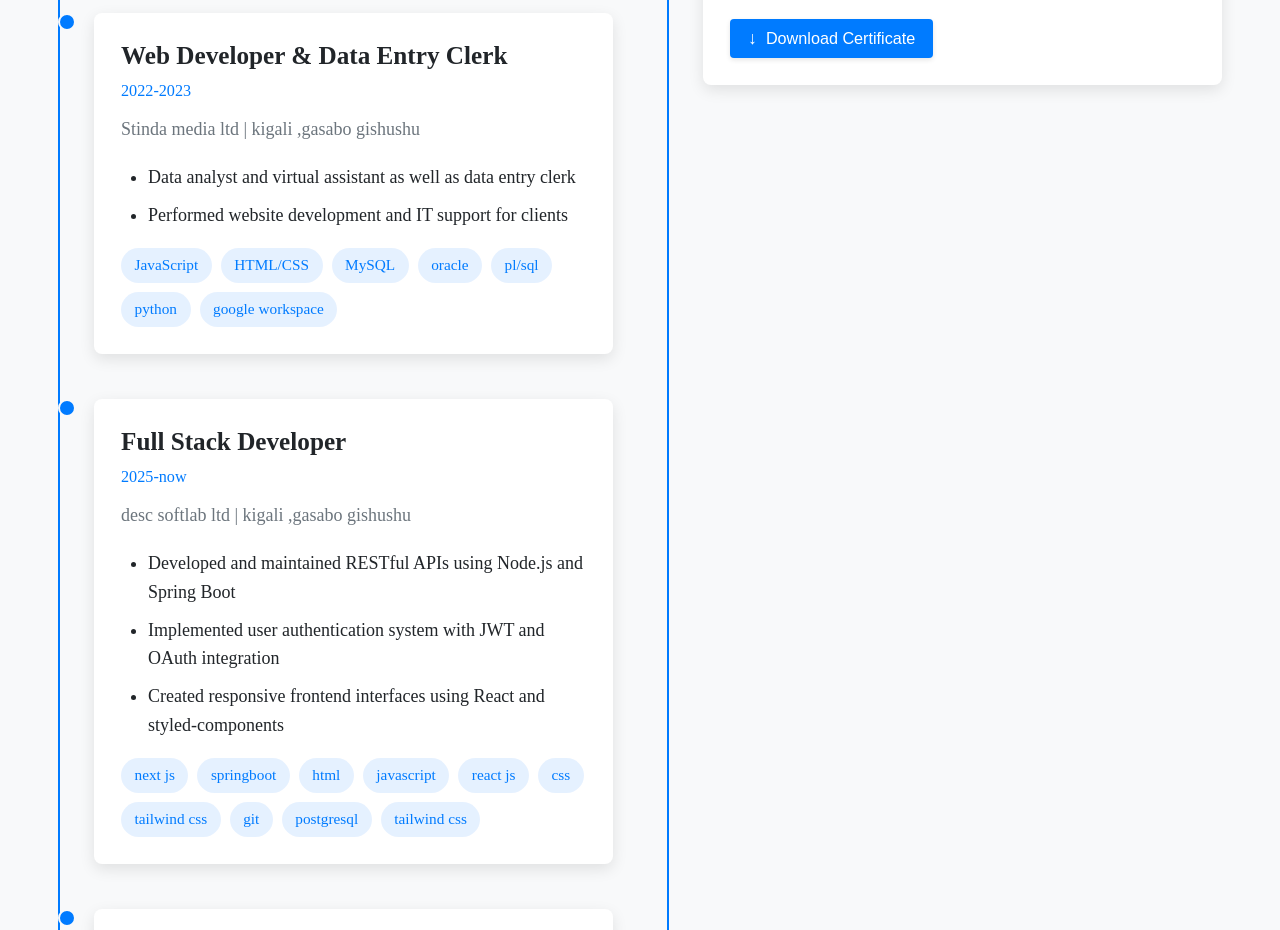
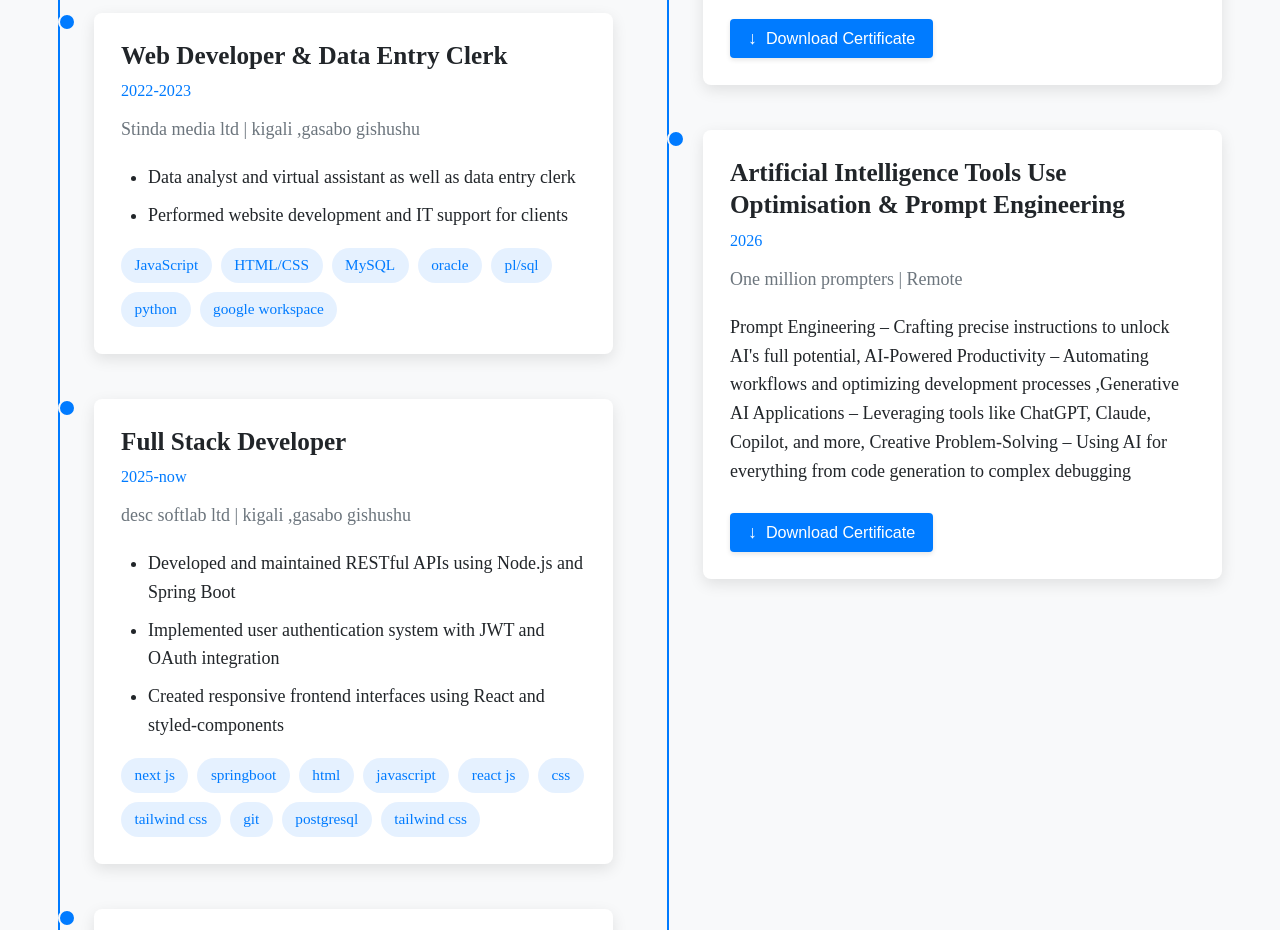
Before and after one commit to Alaindeve1/portfolio-website, a React (Create React App) app: page /experience in a window 1280 px wide. Shown: the part 1800-2730 px from the top of the page. Built offline with nearby package versions, Linux system fonts and the light colour scheme.

Commit message:
added the certificate from one million prompters to my experience

```diff
--- a/src/pages/Experience.jsx
+++ b/src/pages/Experience.jsx
@@ -132,6 +132,15 @@ const Experience = () => {
       description: "4 weeks training in introduction to network operations.",
       certificateUrl: "/assets/certificates/netops certificate.pdf"
     },
+    {
+      id: 6,
+      degree: "Artificial intelligence tools use optimisation & prompt engineering",
+      institution: "One million prompters",
+      location: "Remote",
+      duration: "2026",
+      description: " Prompt Engineering – Crafting precise instructions to unlock AI's full potential, AI-Powered Productivity – Automating workflows and optimizing development processes ,Generative AI Applications – Leveraging tools like ChatGPT, Claude, Copilot, and more, Creative Problem-Solving – Using AI for everything from code generation to complex debugging",
+      certificateUrl: "assets/certificates/AI fundamentals certificate.pdf"
+    },
   ];
 
   const handleDownloadCertificate = (url, institution) => {
```
